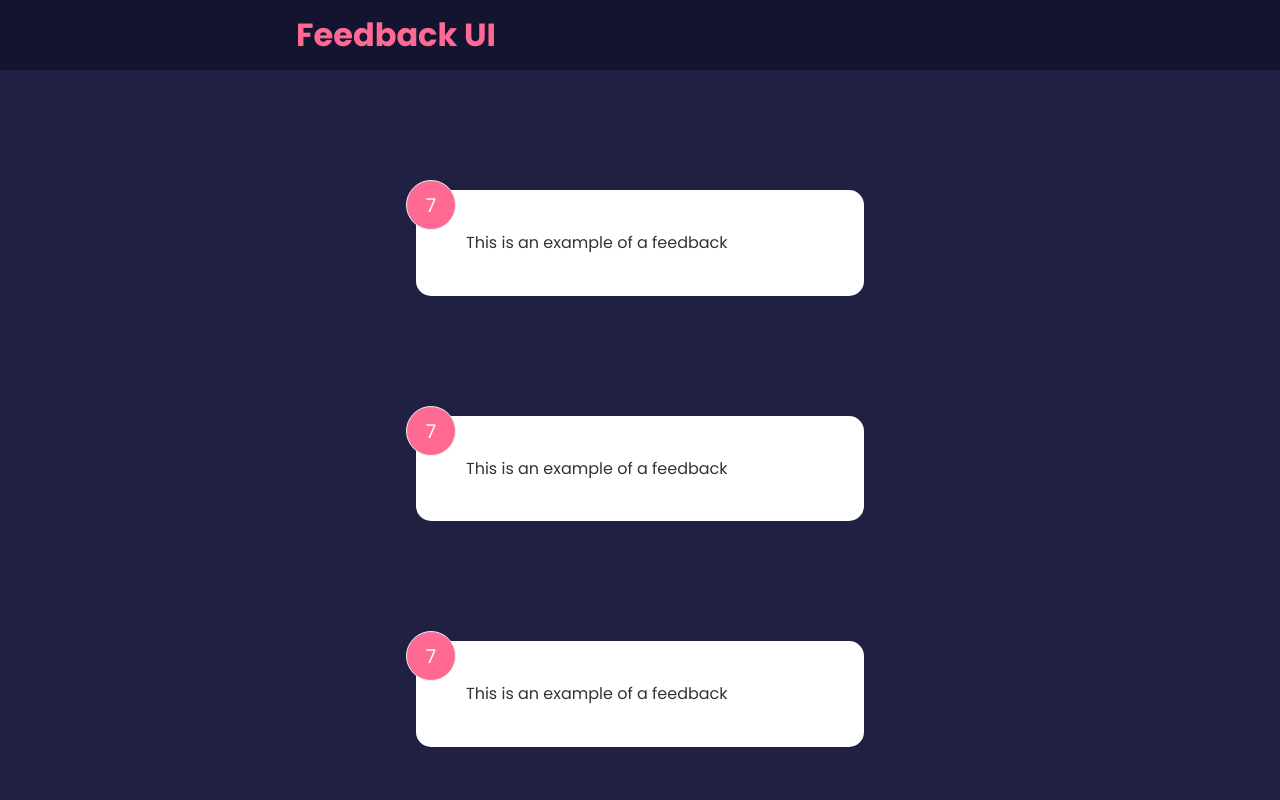
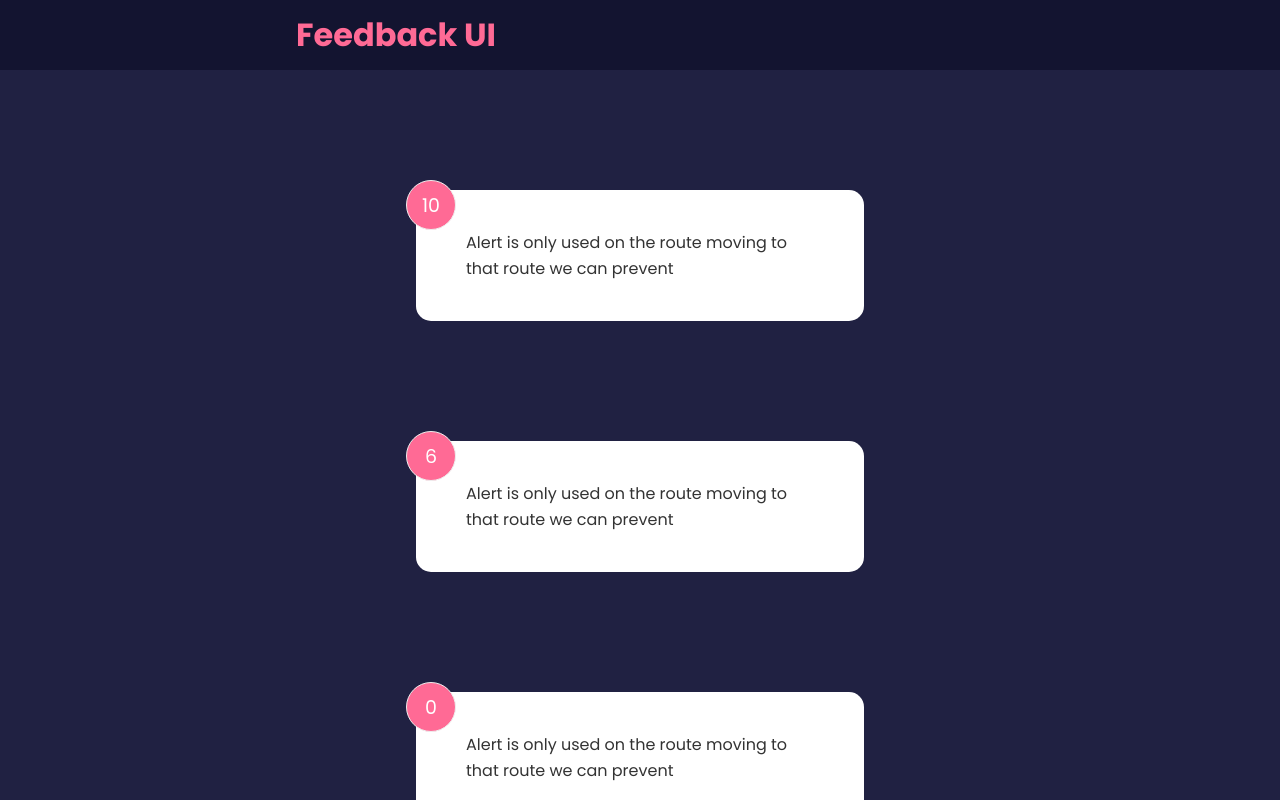
Before and after one commit to VladanStar/ExercisesReact, a React (Create React App) app in the folder exercises01/: page / in a window 1280 px wide. Shown: the top 800 px of the page. Built offline with nearby package versions, Linux system fonts and the light colour scheme.

Commit message:
add commits

```diff
--- a/exercises01/src/components/FeedbackItem.js
+++ b/exercises01/src/components/FeedbackItem.js
@@ -1,21 +1,21 @@
 import React from 'react';
 import {useState} from 'react';
 
-function FeedbackItem() {
+function FeedbackItem({item}) {
 
     const [rating, setRating] = useState(7);
 
-    const [text, setText] = useState("This is an example of a feedback ")
-    // const handleClick =()=>{
-    //     setRating((prev)=>{
-    //         return prev +1
-    //     })
-    // }
+    // const [text, setText] = useState("This is an example of a feedback ")
+    // // const handleClick =()=>{
+    // //     setRating((prev)=>{
+    // //         return prev +1
+    // //     })
+    // // }
 
     return (
     <div className='card'>
-        <div className="num-display" >{rating}</div>
-        <div className="text-display">{text}</div>
+        <div className="num-display" >{item.rating}</div>
+        <div className="text-display">{item.text}</div>
         {/* <button onClick={handleClick}>Click</button> */}
     </div>
   )
--- a/exercises01/src/components/FeedbackList.js
+++ b/exercises01/src/components/FeedbackList.js
@@ -9,7 +9,7 @@
   return (
     <div className='feedback-list'>
       {feedback.map((item) =>(
-<FeedbackItem  key ={item.id}/>
+<FeedbackItem  key ={item.id} item={item}/>
       ))}
 
     </div>
```
